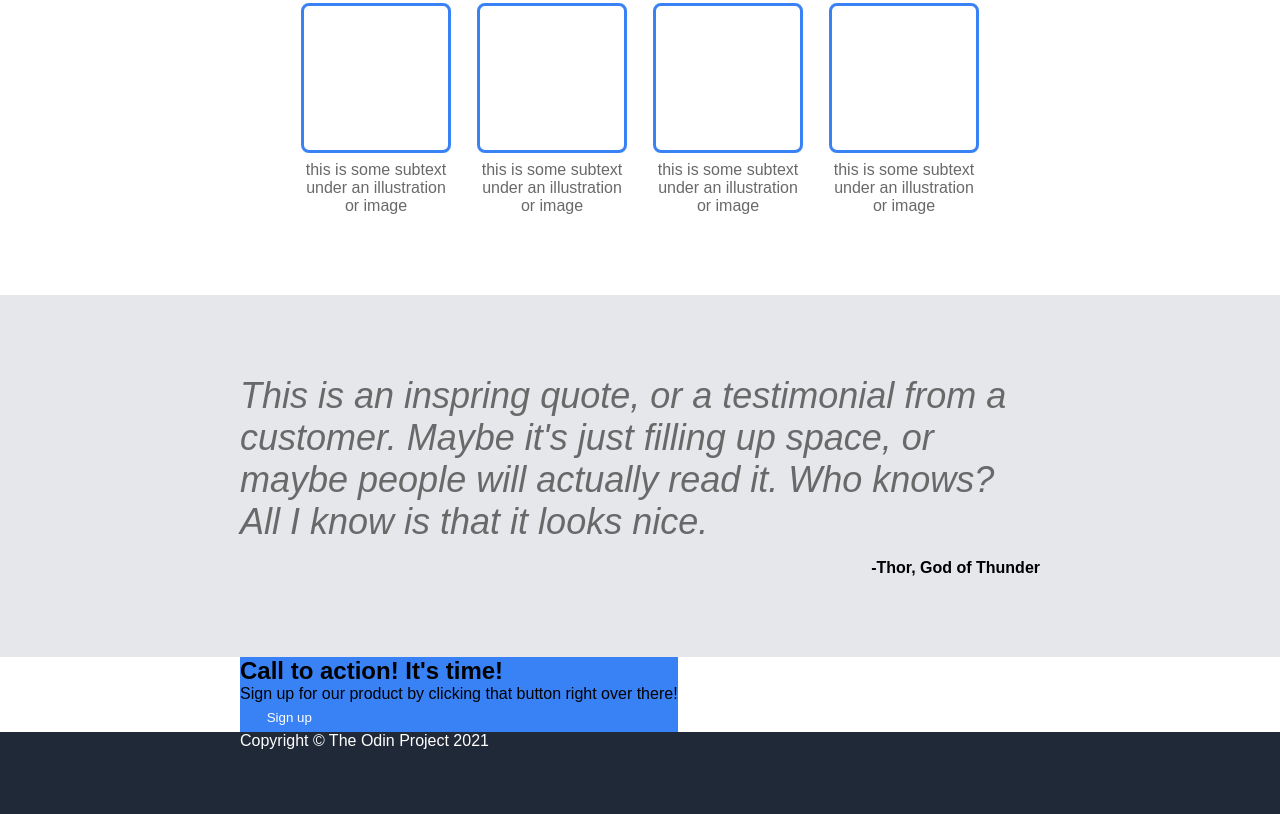
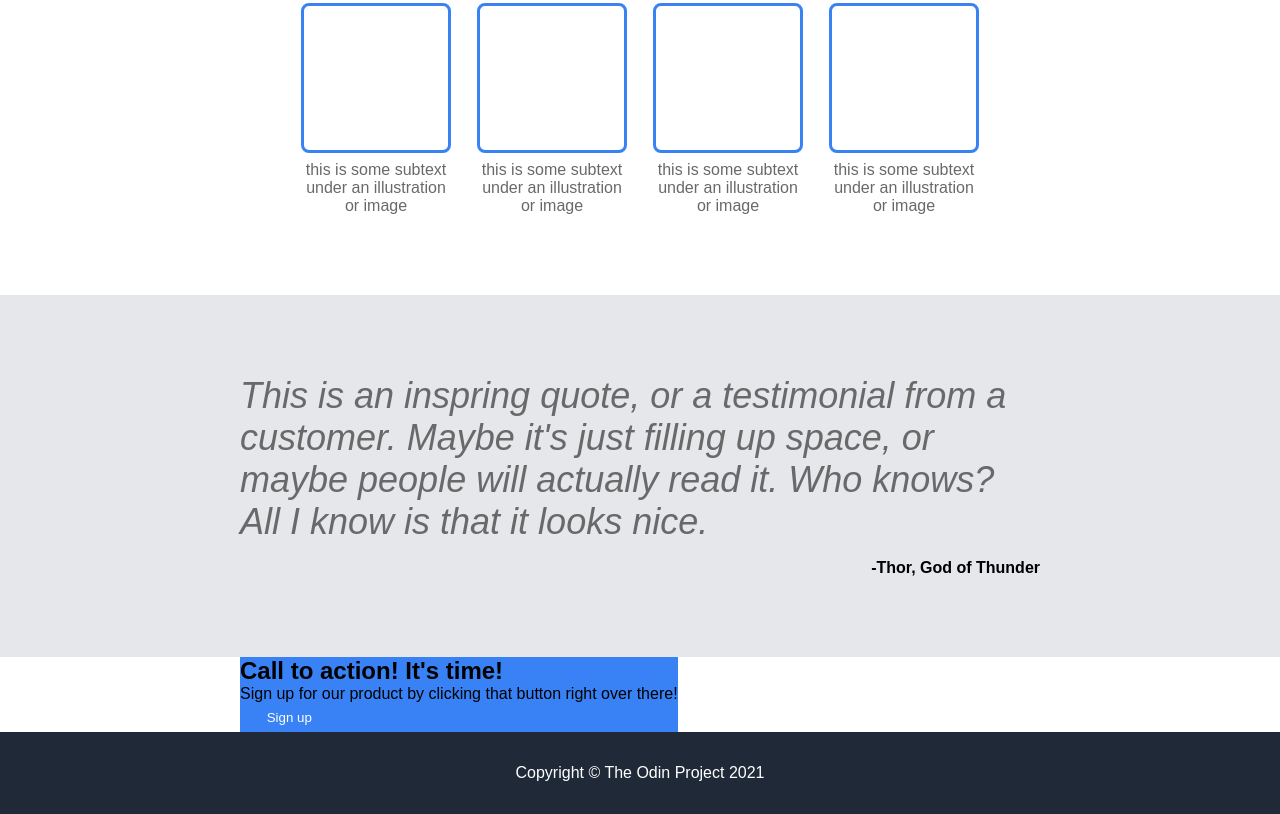
Before and after one commit to s13dev/landing-page-odin, a plain HTML site: page index.html in a window 1280 px wide. Shown: the part 525-1339 px from the top of the page. Before the commit the page ends 1275 px from the top, so only its background shows below. Drawn offline with Linux system fonts and the light colour scheme.

Commit message:
Add styling to footer

```diff
--- a/styles/style.css
+++ b/styles/style.css
@@ -166,7 +166,9 @@ button {
 /* footer */
 .footer {
   display: flex;
-  padding: 0 15em;
+  justify-content: center;
+  align-items: center;
+  padding: 2em 15em;
   background-color: #1F2937;
   color: white;
 }
```
